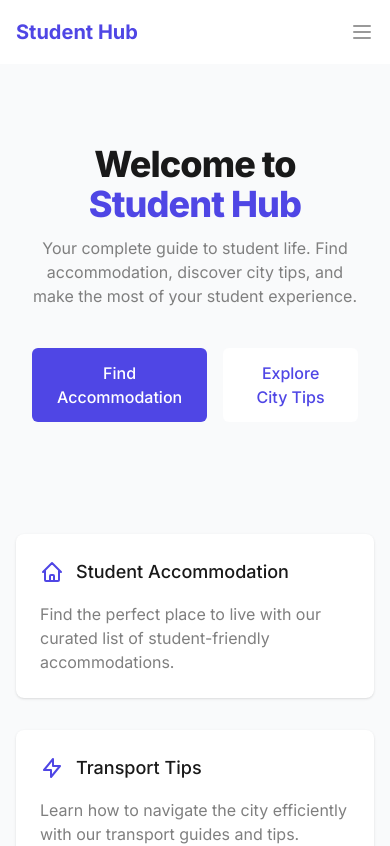
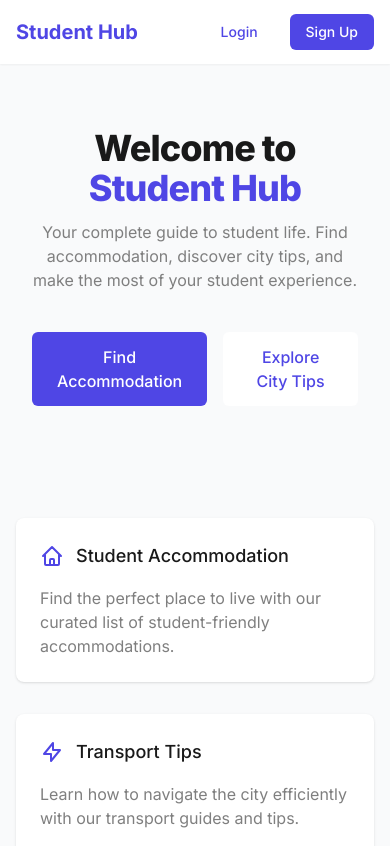
Before and after one commit to Harshil123451/student-hub, a Next.js app: page / in a window 390 px wide. Shown: the top 846 px of the page. Built offline with nearby package versions, Linux system fonts and the light colour scheme; no server answers.

Commit message:
Refactor layout to include AuthProvider for user authentication context. Update signup page to improve user experience with clearer messaging and streamlined signup process. Enhance Navbar to display user status and provide login/logout functionality.

```diff
--- a/app/layout.js
+++ b/app/layout.js
@@ -1,5 +1,6 @@
+import './globals.css';
 import { Inter } from 'next/font/google';
-import './globals.css';
+import { AuthProvider } from '../components/AuthProvider';
 import Navbar from '../components/Navbar';
 import Footer from '../components/Footer';
 
@@ -7,17 +8,19 @@ const inter = Inter({ subsets: ['latin'] });
 
 export const metadata = {
   title: 'Student Hub',
-  description: 'Your guide to student life in the city',
+  description: 'Your one-stop platform for student resources',
 };
 
 export default function RootLayout({ children }) {
   return (
     <html lang="en">
       <body className={inter.className}>
-        <Navbar />
-        <main className="min-h-screen bg-gray-50 pt-4">
-          {children}
-        </main>
+        <AuthProvider>
+          <Navbar />
+          <main className="min-h-screen bg-gray-50">
+            {children}
+          </main>
+        </AuthProvider>
         <Footer />
       </body>
     </html>
--- a/app/signup/page.js
+++ b/app/signup/page.js
@@ -1,94 +1,60 @@
 'use client';
 
-import { useState, useEffect } from 'react';
+import { useState } from 'react';
+import { useRouter } from 'next/navigation';
 import { supabase } from '../../lib/supabaseClient';
-import { useRouter } from 'next/navigation';
-import { requireAdmin } from '../../lib/adminUtils';
+import Link from 'next/link';
 
-export default function Signup() {
+export default function SignUp() {
   const [email, setEmail] = useState('');
   const [password, setPassword] = useState('');
   const [loading, setLoading] = useState(false);
   const [error, setError] = useState(null);
-  const [adminChecked, setAdminChecked] = useState(false);
+  const [message, setMessage] = useState(null);
   const router = useRouter();
 
-  // Check if current user is admin
-  useEffect(() => {
-    async function checkAdmin() {
-      try {
-        const { data: { user } } = await supabase.auth.getUser();
-        if (!user) {
-          router.push('/login');
-          return;
-        }
-
-        try {
-          requireAdmin(user.email);
-          setAdminChecked(true);
-        } catch (adminError) {
-          router.push('/login');
-        }
-      } catch (error) {
-        router.push('/login');
-      }
-    }
-
-    checkAdmin();
-  }, [router]);
-
-  const handleSignup = async (e) => {
+  const handleSignUp = async (e) => {
     e.preventDefault();
     setLoading(true);
     setError(null);
+    setMessage(null);
 
     try {
       const { data, error } = await supabase.auth.signUp({
         email,
         password,
-        options: {
-          emailRedirectTo: `${window.location.origin}/login`
-        }
       });
 
       if (error) throw error;
 
-      // Clear form
-      setEmail('');
-      setPassword('');
-
-      // Show success message and redirect
-      alert('User created successfully! Redirecting to login...');
-      router.push('/login');
+      if (data?.session) {
+        // User is signed in (email confirmation disabled)
+        router.push('/admin');
+      } else {
+        // Email confirmation required
+        setMessage('Please check your email for the confirmation link.');
+        setTimeout(() => {
+          router.push('/login');
+        }, 3000);
+      }
     } catch (error) {
-      console.error('Error signing up:', error);
       setError(error.message);
     } finally {
       setLoading(false);
     }
   };
 
-  // Show loading state while checking admin status
-  if (!adminChecked) {
-    return (
-      <div className="min-h-screen bg-gray-50 flex flex-col justify-center py-12 sm:px-6 lg:px-8">
-        <div className="sm:mx-auto sm:w-full sm:max-w-md">
-          <div className="flex justify-center">
-            <div className="animate-spin rounded-full h-12 w-12 border-b-2 border-indigo-600"></div>
-          </div>
-        </div>
-      </div>
-    );
-  }
-
   return (
     <div className="min-h-screen bg-gray-50 flex flex-col justify-center py-12 sm:px-6 lg:px-8">
       <div className="sm:mx-auto sm:w-full sm:max-w-md">
         <h2 className="mt-6 text-center text-3xl font-bold text-gray-900">
-          Create New User
+          Create your account
         </h2>
         <p className="mt-2 text-center text-sm text-gray-600">
-          Admin-only: Create a new user account
+          Or{' '}
+          <Link href="/login" className="font-medium text-indigo-600 hover:text-indigo-500">
+            sign in to your account
+          </Link>
         </p>
       </div>
 
@@ -104,7 +70,17 @@ export default function Signup() {
             </div>
           )}
 
-          <form className="space-y-6" onSubmit={handleSignup}>
+          {message && (
+            <div className="rounded-md bg-green-50 p-4 mb-6">
+              <div className="flex">
+                <div className="ml-3">
+                  <p className="text-sm font-medium text-green-800">{message}</p>
+                </div>
+              </div>
+            </div>
+          )}
+
+          <form className="space-y-6" onSubmit={handleSignUp}>
             <div>
               <label htmlFor="email" className="block text-sm font-medium text-gray-700">
                 Email address
@@ -152,7 +128,7 @@ export default function Signup() {
                   loading ? 'opacity-50 cursor-not-allowed' : ''
                 }`}
               >
-                {loading ? 'Creating user...' : 'Create User'}
+                {loading ? 'Creating account...' : 'Sign up'}
               </button>
             </div>
           </form>
--- /dev/null
+++ b/components/AuthProvider.js
@@ -0,0 +1,37 @@
+'use client';
+
+import { createContext, useContext, useEffect, useState } from 'react';
+import { supabase } from '../lib/supabaseClient';
+
+const AuthContext = createContext({});
+
+export function AuthProvider({ children }) {
+  const [user, setUser] = useState(null);
+  const [loading, setLoading] = useState(true);
+
+  useEffect(() => {
+    // Get initial session
+    supabase.auth.getSession().then(({ data: { session } }) => {
+      setUser(session?.user ?? null);
+      setLoading(false);
+    });
+
+    // Listen for auth changes
+    const { data: { subscription } } = supabase.auth.onAuthStateChange((_event, session) => {
+      setUser(session?.user ?? null);
+      setLoading(false);
+    });
+
+    return () => subscription.unsubscribe();
+  }, []);
+
+  return (
+    <AuthContext.Provider value={{ user, loading }}>
+      {children}
+    </AuthContext.Provider>
+  );
+}
+
+export const useAuth = () => {
+  return useContext(AuthContext);
+};
--- a/components/Navbar.js
+++ b/components/Navbar.js
@@ -1,85 +1,61 @@
 'use client';
 
 import Link from 'next/link';
-import { useState } from 'react';
+import { useAuth } from './AuthProvider';
+import { supabase } from '../lib/supabaseClient';
+import { useRouter } from 'next/navigation';
 
 export default function Navbar() {
-  const [isMenuOpen, setIsMenuOpen] = useState(false);
+  const { user, loading } = useAuth();
+  const router = useRouter();
+
+  const handleLogout = async () => {
+    await supabase.auth.signOut();
+    router.push('/');
+  };
 
   return (
-    <nav className="bg-white shadow-md">
+    <nav className="sticky top-0 z-50 bg-white shadow-sm">
       <div className="max-w-7xl mx-auto px-4 sm:px-6 lg:px-8">
         <div className="flex justify-between h-16">
-          <div className="flex">
+          <div className="flex items-center">
             <Link href="/" className="flex items-center">
               <span className="text-xl font-bold text-indigo-600">Student Hub</span>
             </Link>
-            <div className="hidden sm:ml-6 sm:flex sm:space-x-8">
+          </div>
+
+          <div className="flex items-center space-x-4">
+            {loading ? (
+              <div className="h-8 w-8 animate-pulse bg-gray-200 rounded"></div>
+            ) : user ? (
+              <>
+                <span className="text-sm text-gray-700">{user.email}</span>
+                <button
+                  onClick={handleLogout}
+                  className="px-4 py-2 text-sm font-medium text-white bg-indigo-600 rounded-md hover:bg-indigo-700 focus:outline-none focus:ring-2 focus:ring-offset-2 focus:ring-indigo-500"
+                >
+                  Logout
+                </button>
+              </>
+            ) : (
+              <>
                 <Link
-                href="/"
-                className="inline-flex items-center px-1 pt-1 border-b-2 border-transparent text-sm font-medium text-gray-500 hover:text-gray-700 hover:border-gray-300"
+                  href="/login"
+                  className="px-4 py-2 text-sm font-medium text-indigo-600 hover:text-indigo-900"
                 >
-                Home
+                  Login
                 </Link>
                 <Link
-                href="/accommodation"
-                className="inline-flex items-center px-1 pt-1 border-b-2 border-transparent text-sm font-medium text-gray-500 hover:text-gray-700 hover:border-gray-300"
+                  href="/signup"
+                  className="px-4 py-2 text-sm font-medium text-white bg-indigo-600 rounded-md hover:bg-indigo-700 focus:outline-none focus:ring-2 focus:ring-offset-2 focus:ring-indigo-500"
                 >
-                Accommodation
+                  Sign Up
                 </Link>
-              <Link
-                href="/city-tips"
-                className="inline-flex items-center px-1 pt-1 border-b-2 border-transparent text-sm font-medium text-gray-500 hover:text-gray-700 hover:border-gray-300"
-              >
-                City Tips
-              </Link>
-            </div>
-          </div>
-          <div className="-mr-2 flex items-center sm:hidden">
-            <button
-              onClick={() => setIsMenuOpen(!isMenuOpen)}
-              className="inline-flex items-center justify-center p-2 rounded-md text-gray-400 hover:text-gray-500 hover:bg-gray-100"
-              aria-expanded="false"
-            >
-              <span className="sr-only">Open main menu</span>
-              {!isMenuOpen ? (
-                <svg className="block h-6 w-6" fill="none" viewBox="0 0 24 24" stroke="currentColor">
-                  <path strokeLinecap="round" strokeLinejoin="round" strokeWidth={2} d="M4 6h16M4 12h16M4 18h16" />
-                </svg>
-              ) : (
-                <svg className="block h-6 w-6" fill="none" viewBox="0 0 24 24" stroke="currentColor">
-                  <path strokeLinecap="round" strokeLinejoin="round" strokeWidth={2} d="M6 18L18 6M6 6l12 12" />
-                </svg>
+              </>
             )}
-            </button>
           </div>
         </div>
       </div>
-
-      {isMenuOpen && (
-        <div className="sm:hidden">
-          <div className="pt-2 pb-3 space-y-1">
-            <Link
-              href="/"
-              className="block pl-3 pr-4 py-2 border-l-4 border-transparent text-base font-medium text-gray-500 hover:text-gray-700 hover:bg-gray-50 hover:border-gray-300"
-            >
-              Home
-            </Link>
-            <Link
-              href="/accommodation"
-              className="block pl-3 pr-4 py-2 border-l-4 border-transparent text-base font-medium text-gray-500 hover:text-gray-700 hover:bg-gray-50 hover:border-gray-300"
-            >
-              Accommodation
-            </Link>
-            <Link
-              href="/city-tips"
-              className="block pl-3 pr-4 py-2 border-l-4 border-transparent text-base font-medium text-gray-500 hover:text-gray-700 hover:bg-gray-50 hover:border-gray-300"
-            >
-              City Tips
-            </Link>
-          </div>
-        </div>
-      )}
     </nav>
   );
 }
```
Lines whose indentation alone changed are shown as unchanged.
